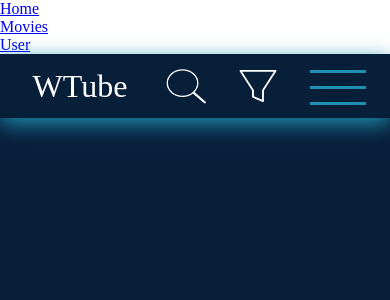
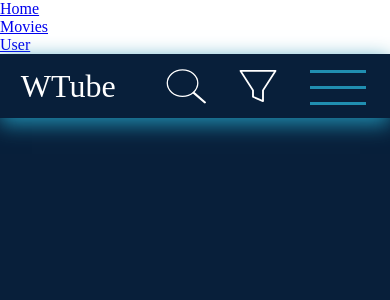
Before and after one commit to Ncomest/Wtube, a React (Create React App) app: page / in a window 390 px wide. Shown: the top 300 px of the page. Built offline with nearby package versions, Linux system fonts and the light colour scheme; a web font is replaced by a local one.

Commit message:
fix header element position

```diff
--- a/src/UI/components/Burger/Burger.css
+++ b/src/UI/components/Burger/Burger.css
@@ -47,8 +47,8 @@
 
 .BurgerDropDown {
  position: absolute;
- top: 8.7rem;
- right: 0.2rem;
+ top: 100%;
+ right: 0.5%;
  width: 14rem;
  height: 11.5rem;
 
--- a/src/UI/components/Buttons/FilterMobile/FilterMobile.css
+++ b/src/UI/components/Buttons/FilterMobile/FilterMobile.css
@@ -10,7 +10,7 @@
 }
 
 .FilterMobileMenu {
-  transition: opacity 0.8s ease;
+ transition: opacity 0.8s ease;
  position: absolute;
  top: 4.4rem;
  left: 0;
--- a/src/UI/components/Buttons/FilterMobile/FilterMobile.jsx
+++ b/src/UI/components/Buttons/FilterMobile/FilterMobile.jsx
@@ -24,7 +24,6 @@ function FilterMobile() {
      fill="white"
     />
    </svg>
-
    {FilterMobileBtn && <FilterMobileMenu />}
   </div>
  );
--- a/src/UI/components/Search_Bar/SearchBar.css
+++ b/src/UI/components/Search_Bar/SearchBar.css
@@ -22,7 +22,6 @@
 .SearchBar_Mobile {
  width: 100%;
  margin: 1rem 0rem;
- padding: 0rem 2rem;
 }
 
 .SearchBar_Mobile_Input {
--- a/src/modules/Header/Header.css
+++ b/src/modules/Header/Header.css
@@ -19,7 +19,6 @@
  align-items: center;
  justify-content: center;
  font-size: 4rem;
- width: 33.5rem;
 }
 
 .Header_Profile {
@@ -28,7 +27,6 @@
 
 .Header_SearchBar {
  width: 32rem;
- height: 2.5rem;
 }
 
 .Header_Mobile {
@@ -45,16 +43,14 @@
 
 @media (max-width: 1024px) {
  .Header {
-  /* grid-template-columns: 20rem auto; */
+  grid-template-columns: 35% auto;
  }
 
  .Header_SearchBar {
   width: 20rem;
-  height: 2.5rem;
  }
  .Header_Logo {
   font-size: 3rem;
-  width: 20rem;
  }
 }
 
@@ -65,7 +61,6 @@
 
  .Header_Logo {
   font-size: 3rem;
-  width: 20rem;
  }
  .Header_SearchBar {
   display: none;
@@ -78,27 +73,14 @@
 @media (max-width: 426px) {
  .Header_Logo {
   font-size: 2rem;
-  width: 10rem;
- }
-
- .Header {
-  /* grid-template-columns: 12rem auto; */
  }
 }
 
 @media (max-width: 376px) {
- .Header {
-  /* grid-template-columns: 8rem auto; */
- }
- .Header_Logo {
-  width: 8rem;
- }
+
 }
 
 @media (max-width: 321px) {
- .Header {
-  /* grid-template-columns: 5rem auto; */
- }
  .Header_Mobile {
   gap: 1rem;
  }
```
Also changed, not shown: src/Pages/Home/Home_Body/Home_SideBar/SideBar.css (+8 -3 lines).
